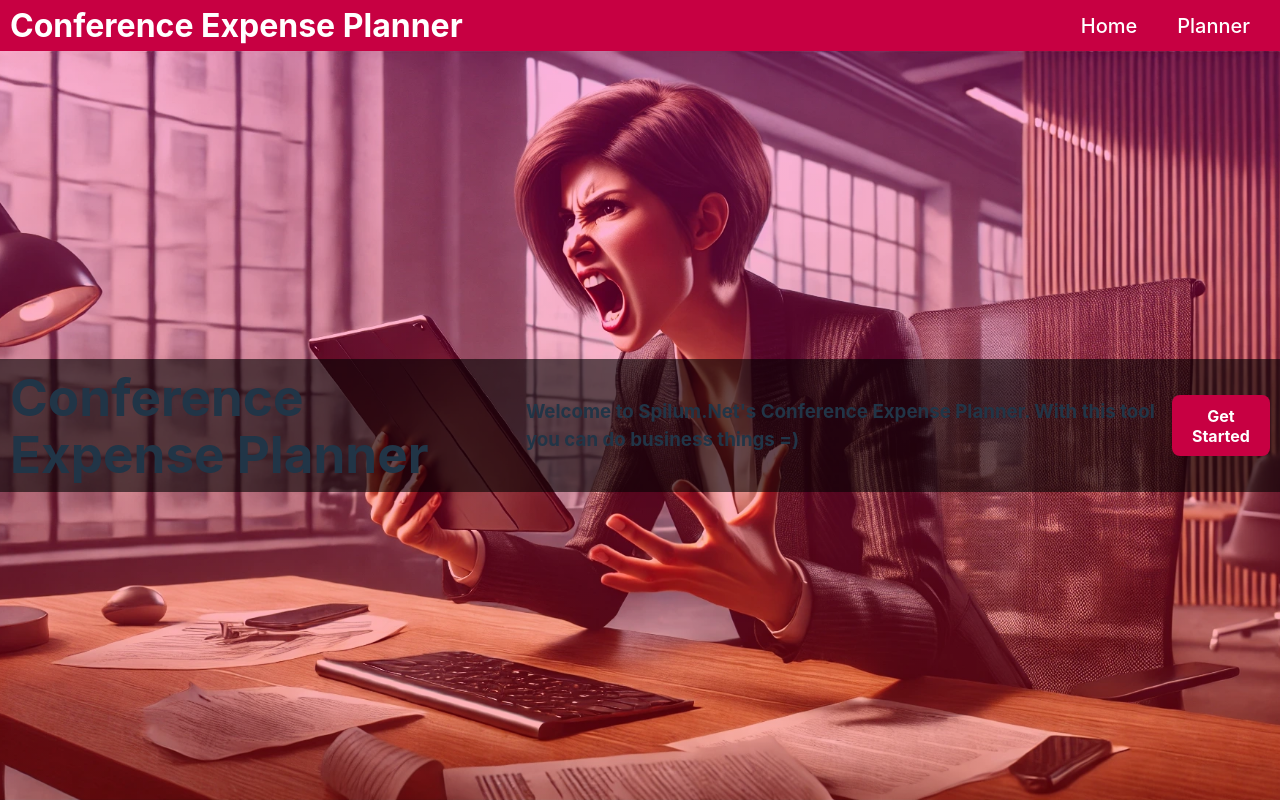
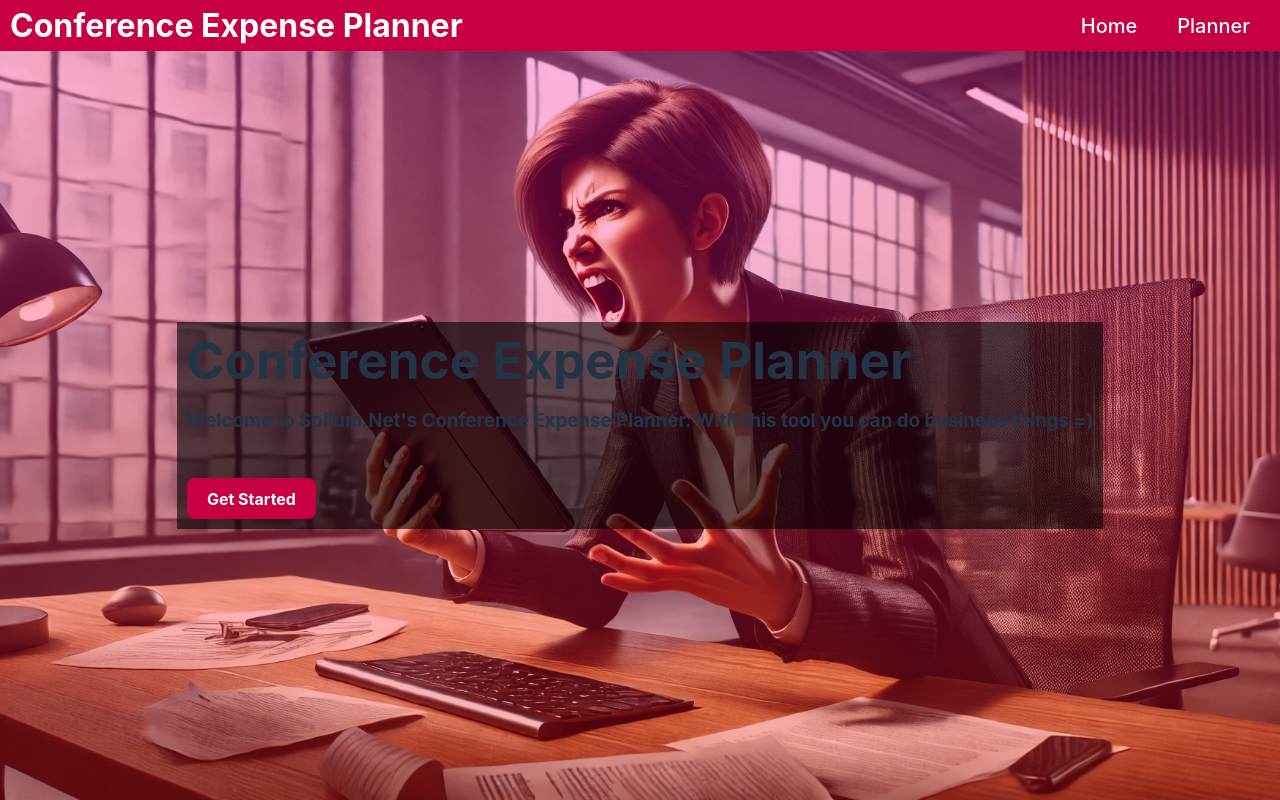
Before and after one commit to tristanpn02/Conference-Expense-Planner, a React (Vite) app: page /#/home in a window 1280 px wide. Built offline with nearby package versions, Linux system fonts and the light colour scheme.

Commit message:
Remove flex

```diff
--- a/src/Pages/Landing/styles.module.css
+++ b/src/Pages/Landing/styles.module.css
@@ -25,8 +25,6 @@
 
 
 .details {
-  display: flex;
-  flex-direction: row;
   align-items: center;
   background: rgba(0, 0, 0, 0.6);
   padding: 10px;
```
